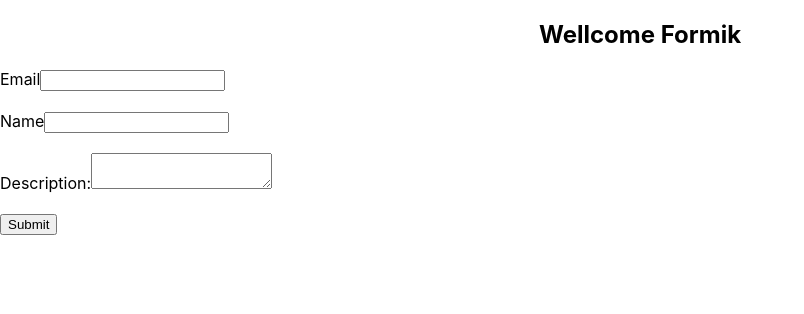
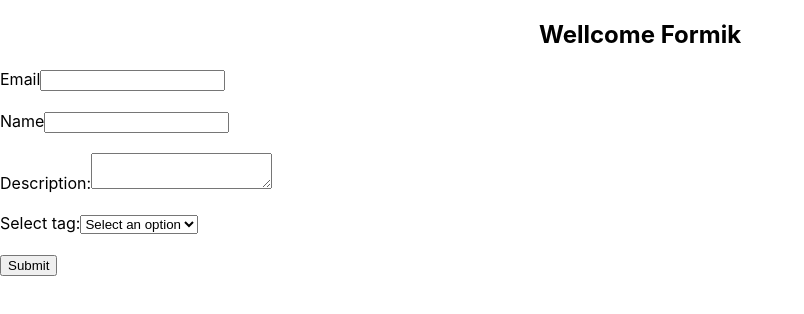
Before and after one commit to abusayed22/Formik-prcticing, a React (Create React App) app: page / in a window 1280 px wide. Shown: the top 314 px of the page, without its empty margins (0-804 px from the left). Built offline with nearby package versions, Linux system fonts and the light colour scheme.

Commit message:
select dynamic done

```diff
--- a/src/components/realForms/FormContainer.js
+++ b/src/components/realForms/FormContainer.js
@@ -5,7 +5,10 @@
 
 function FormContainer(props) {
     const initialValues = {
+        email: "",
         name: "",
+        description: "",
+        selectOptions:""
     };
     const onSubmit = (value) => {
         console.log("from data", value);
@@ -13,8 +16,15 @@
     const validationSchema = yup.object({
         email: yup.string().required("required!").email('Email'),
         name: yup.string().required("please entre your name"),
-        description: yup.string().required('required!')
+        description: yup.string().required('required!'),
+        selectOptions: yup.string().required('required!')
     });
+    const dropDownOptions =  [
+        { key: 'Select an option', value: '' },
+        { key: 'Option 1', value: 'option1' },
+        { key: 'Option 2', value: 'option2' },
+        { key: 'Option 3', value: 'option3' }
+      ]
 
     return (
         <div className="mx-auto w-96">
@@ -47,6 +57,14 @@
                             name="description"
                         />
                         <br />
+                        <FormController
+                            control='select'
+                            label='Select tag:'
+                            type="select"
+                            name="selectOptions"
+                            options={dropDownOptions}
+                        />
+                        <br />
                         <button type="submit">Submit</button>
                     </Form>
                 )}
--- a/src/components/realForms/FormController.js
+++ b/src/components/realForms/FormController.js
@@ -1,6 +1,7 @@
 import React from 'react';
 import InputFormik from './InputFormik';
 import Textarea from './Textarea';
+import Select from './Select';
 
 function FormController(props) {
     const {control,...rest} = props
@@ -10,6 +11,7 @@
             case 'textarea':
                 return <Textarea {...rest} />
             case 'select':
+                return <Select {...rest}/>
             case 'radio':
             case 'checkbox':
             case 'date':
--- /dev/null
+++ b/src/components/realForms/Select.js
@@ -0,0 +1,30 @@
+import { ErrorMessage, Field } from "formik";
+import React from "react";
+import TextError from "../TextError";
+
+function Select(props) {
+  const { label, name, options, ...rest } = props;
+  return (
+    <div>
+      <label htmlFor={name}>{label}</label>
+      <Field as="select" id={name} name={name} {...rest}>
+        {options?.map((option) => {
+          return (
+            <option value={option.value} key={option.value}>
+              {option.key}
+            </option>
+          );
+        })}
+      </Field>
+      <ErrorMessage component={TextError} name={name}/>
+    </div>
+  );
+}
+
+export default Select;
+
+<Field name="color" as="select">
+   <option value="red">Red</option>
+   <option value="green">Green</option>
+   <option value="blue">Blue</option>
+ </Field>
```
